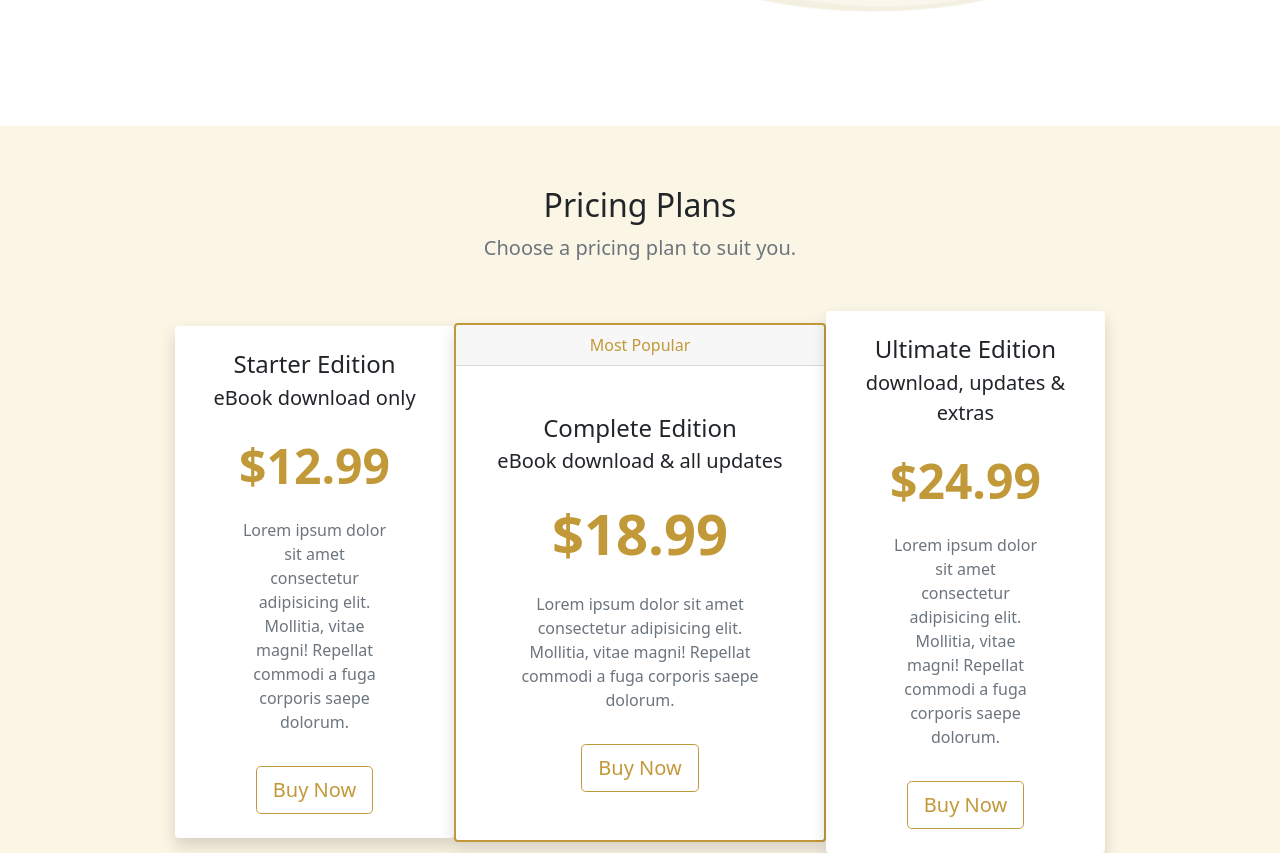
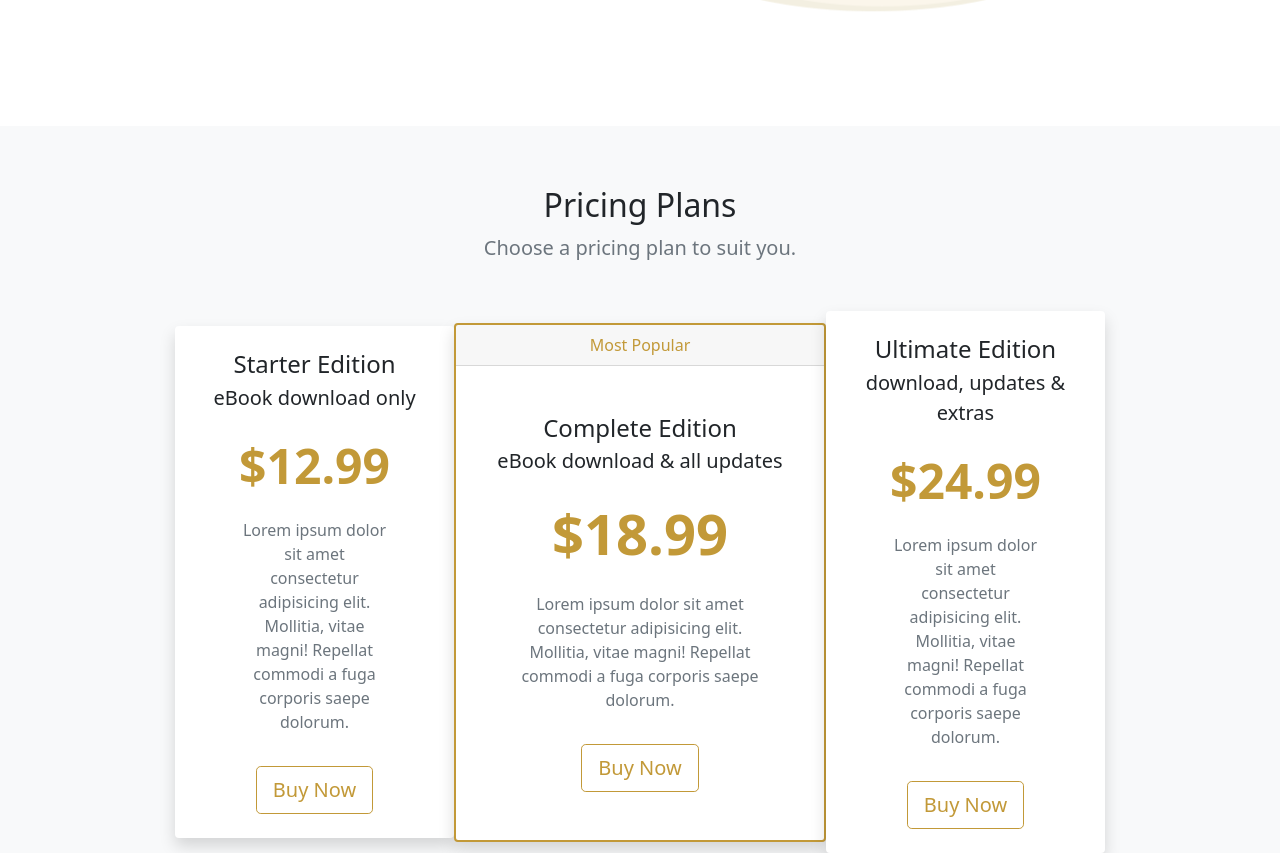
Before and after one commit to mahdirafati/Bootstrap-NetNinja, a website: page index.html in a window 1280 px wide. Shown: the part 600-1453 px from the top of the page. Drawn offline with nearby package versions, Linux system fonts and the light colour scheme.

Commit message:
$light declaring commented

```diff
--- a/sass/main.scss
+++ b/sass/main.scss
@@ -1,6 +1,6 @@
 // custom variable values
 $primary: #c29938;
-$light: #fbf5e5;
+//$light: #fbf5e5;
 
 // import the functions & variables
 @import "../node_modules/bootstrap/scss/_functions";
```
Also changed, not shown: css/main.min.css, 1 other file.
